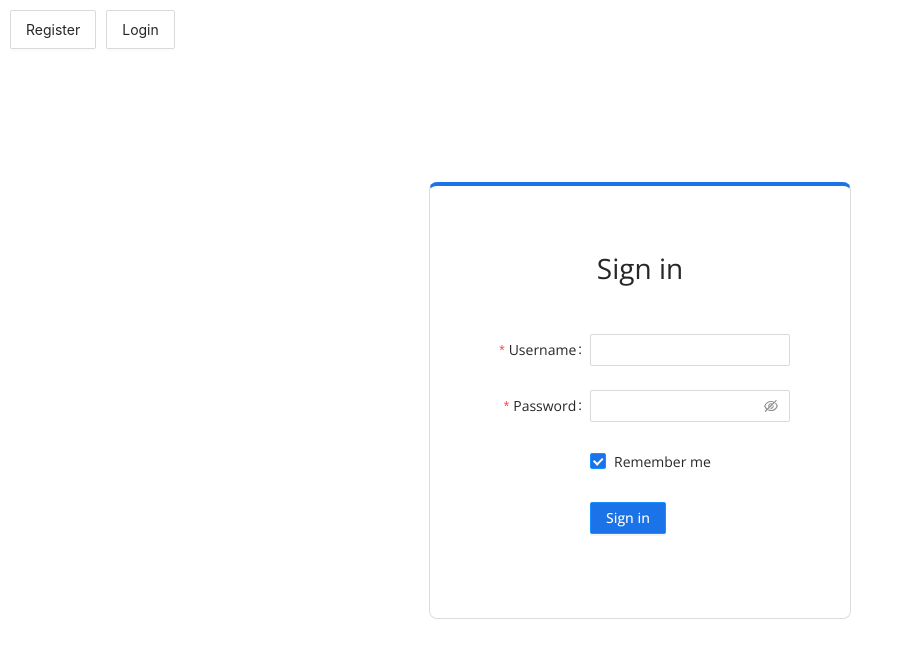
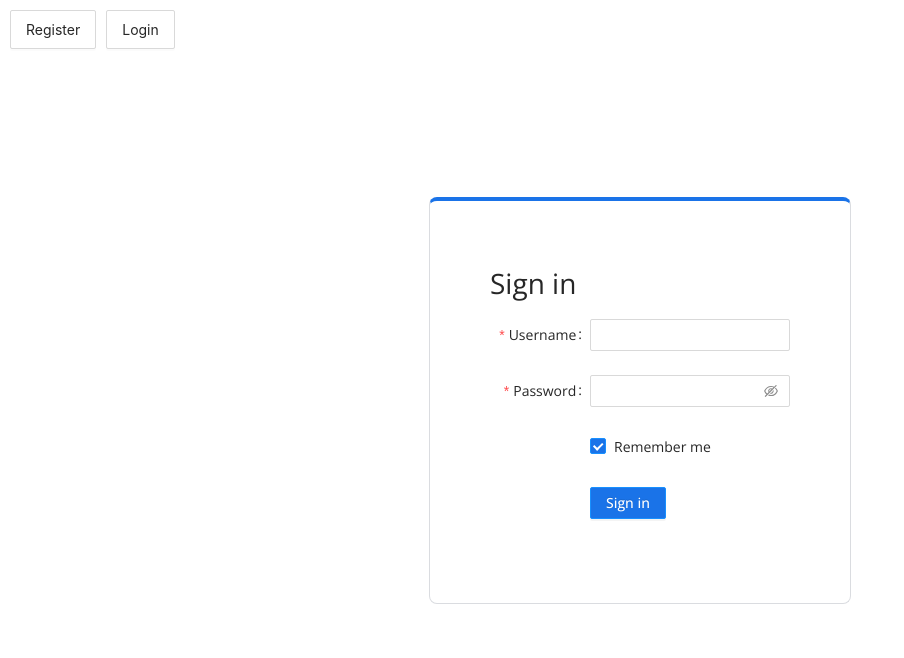
Before and after one commit to halaszd/email-system, a React (Create React App) app in the folder frontend/: page /login in a window 1280 px wide. Shown: the top 658 px of the page, without its empty margins (0-904 px from the left). Built offline with nearby package versions, Linux system fonts and the light colour scheme.

Commit message:
Login is wrapped in a render props component.

```diff
--- a/frontend/src/App.tsx
+++ b/frontend/src/App.tsx
@@ -16,6 +16,7 @@
 import { SearchBarContext } from './components/useContexts/SearchBarContext';
 
 import { useSetOpenedMail } from './components/customHooks/useSetOpenedMail';
+import { StatusSetter } from './components/render_props/StatusSetter';
 import { FetchedMail, FetchedMails } from './components/types/FetchedMail';
 
 import MailsHeader from './components/mails_header/MailsHeader';
@@ -230,7 +231,11 @@
                   }} >
                   <Route exact path="/login">
                     <LoginRegistratonDiv>
-                      <Login />
+                      <StatusSetter
+                        render={(status, setStatus) => (
+                          <Login status={status} setStatus={setStatus}/>
+                        )}
+                      />
                     </LoginRegistratonDiv>
                   </Route>
                 </UserContext.Provider>
--- a/frontend/src/components/login/Login.tsx
+++ b/frontend/src/components/login/Login.tsx
@@ -8,7 +8,10 @@
 
 const logURL = 'http://localhost:3001/api/login'
 
-type IProps = {};
+type IProps = {
+  status: number;
+  setStatus(values: any, URL: string): void;
+};
 
 type IState = {
   isModalVisible: boolean;
@@ -39,17 +42,9 @@
   async onFinish(values: any) {
     const {setIsLoggedIn, setUsername, setMails} = this.context;
 
-    const response = await fetch(logURL, {
-      method: 'POST',
-      headers: {
-        'Content-Type': 'application/json'
-      },
-      body: JSON.stringify(values)
-    })
+    await this.props.setStatus(values, logURL);
 
-    const status = await response.status;
-
-    if(status === 200) {
+    if(this.props.status === 200) {
       setIsLoggedIn(true);
       // It should fetch the users mail ofc
       await fetchMails("inbox", 1, 20, setMails);
--- /dev/null
+++ b/frontend/src/components/render_props/StatusSetter.tsx
@@ -0,0 +1,58 @@
+import React, { Component } from 'react';
+
+// type OutProps = {
+//   status: number;
+//   setStatus(values: any, URL: string): void;
+// };
+
+// type OutState = {
+//   isModalVisible: boolean;
+// };
+
+type setStatusType = {
+  (values: any, URL: string): void;
+}
+type IProps = {
+  render(status: number, setStatus: setStatusType): JSX.Element;
+  // render(status: number, setStatus: setStatusType): any;
+};
+type IState = {
+	status: number;
+};
+
+
+export class StatusSetter extends Component<IProps, IState> {
+	constructor(props: IProps) {
+		super(props)
+
+    this.setStatus =this.setStatus.bind(this);
+
+		this.state = {
+			status: 0
+		}
+	}
+
+	async setStatus(values: any, URL: string) {
+    const response = await fetch(URL, {
+      method: 'POST',
+      headers: {
+        'Content-Type': 'application/json'
+      },
+      body: JSON.stringify(values)
+    })
+
+    const respStatus = await response.status;
+    this.setState({ status: respStatus });
+
+  };
+
+	render() {
+		return (
+			<div>
+				{this.props.render(this.state.status, this.setStatus)}
+			</div>
+		)
+	}
+}
+
+export default StatusSetter
```
Also changed, not shown: frontend/src/components/hocs/withStatus.tsx (indentation only).
